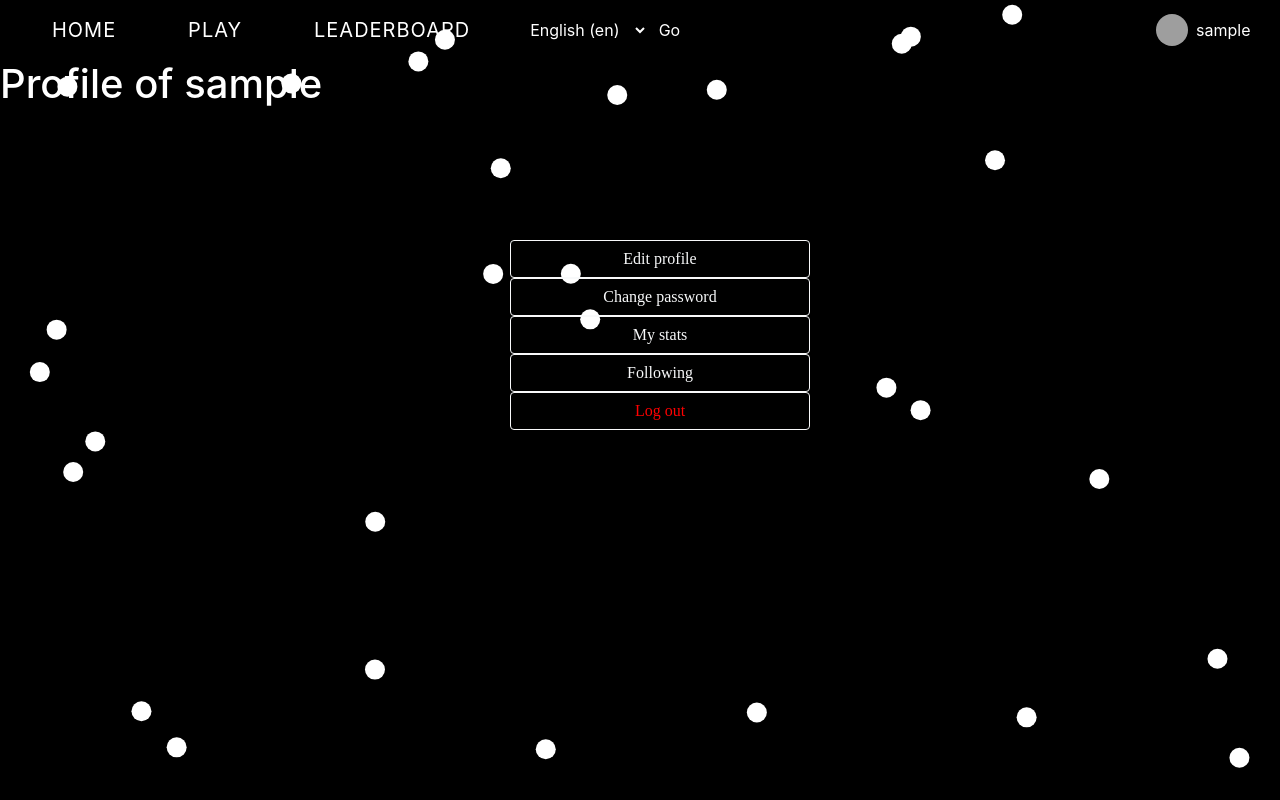
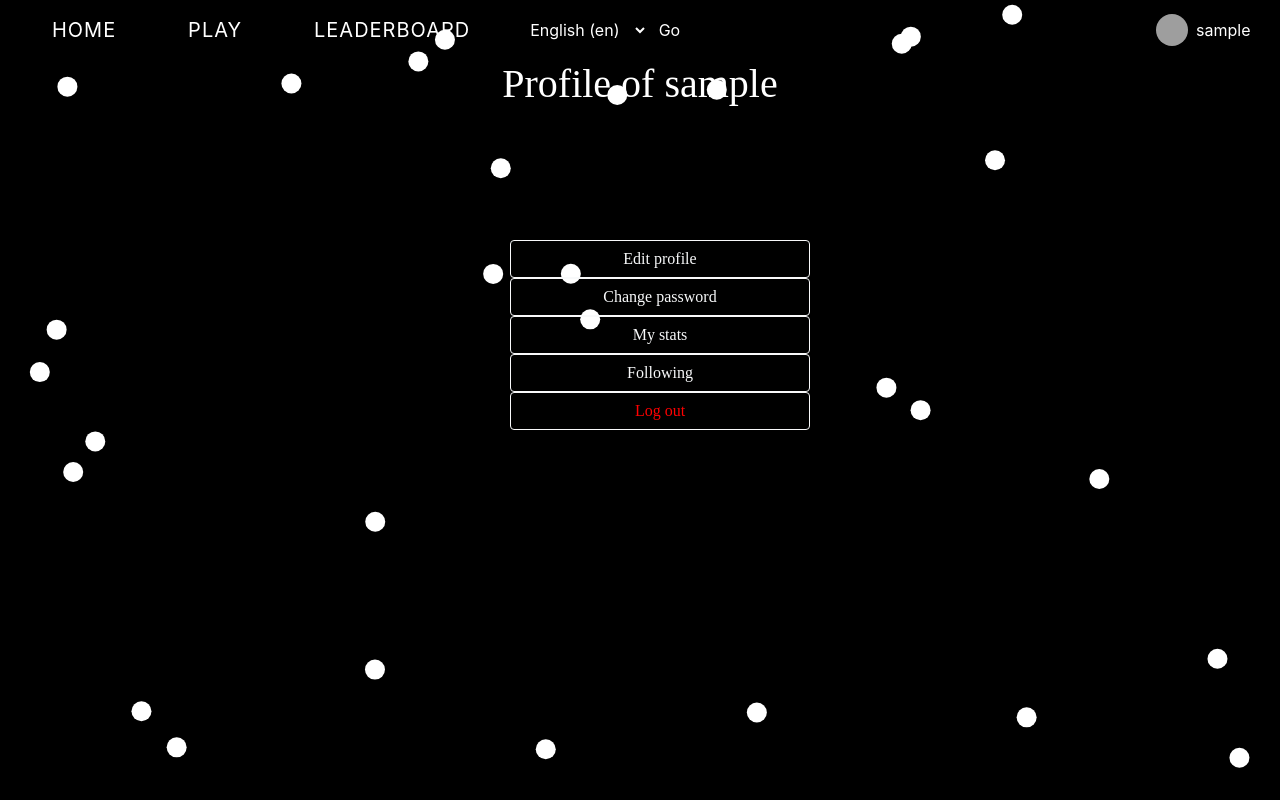
Before and after one commit to yfoucade/ft_transcendence, a Django app: page /profile/ in a window 1280 px wide. Run offline with Django 4.2, Linux system fonts and the light colour scheme; the visitor is signed in with stand-in values (Sample User, id 1); data comes from the database, SQL or seed files in the repository; some web fonts are replaced; grey boxes are pictures that could not be loaded.

Commit message:
bug h1h2h3 resolu

```diff
--- a/app/src/transcendence/static/transcendence/style.css
+++ b/app/src/transcendence/static/transcendence/style.css
@@ -8,6 +8,12 @@ body {
     margin: 0;
     /* overflow: hidden; */
     color: white;
+}
+
+h1,h2,h3 {
+	text-align: center;
+	color: white;
+	font-family: VeniteAdoremus;
 }
 
 .hidden {
@@ -678,6 +684,28 @@ span[is_winner=false] {
     color: #F61818 !important;
 }
 
+/* local tournament results page */
+/* #main-local-tournament-results {
+	font-family: VeniteAdoremus;
+}
+#main-local-tournament-results h1 {
+	position: absolute;
+	top: max(60px, 10%);
+	left: 50%;
+	transform: translate(-50%);
+	font-size: 3vw;
+	white-space: nowrap;
+}
+
+#main-local-tournament-results h3 {
+	position: absolute;
+	top: max(100px, 50%);
+	left: 50%;
+	transform: translate(-50%, -50%);
+	font-size: 4vw;
+	white-space: nowrap;
+} */
+
 /* login page */
 #main-login {
     color: white;
@@ -776,6 +804,7 @@ span[is_winner=false] {
 
 /* main profile title */
 #main-profile h1 {
+	font-family: VeniteAdoremus;
 	white-space: nowrap;
 }
 
@@ -1095,3 +1124,9 @@ input[type="password"] {
     position: relative;
     top: 50px;
 }
+
+#edit-profile-form {
+	position:relative;
+	top: 0;
+	left: 0;
+}
```
